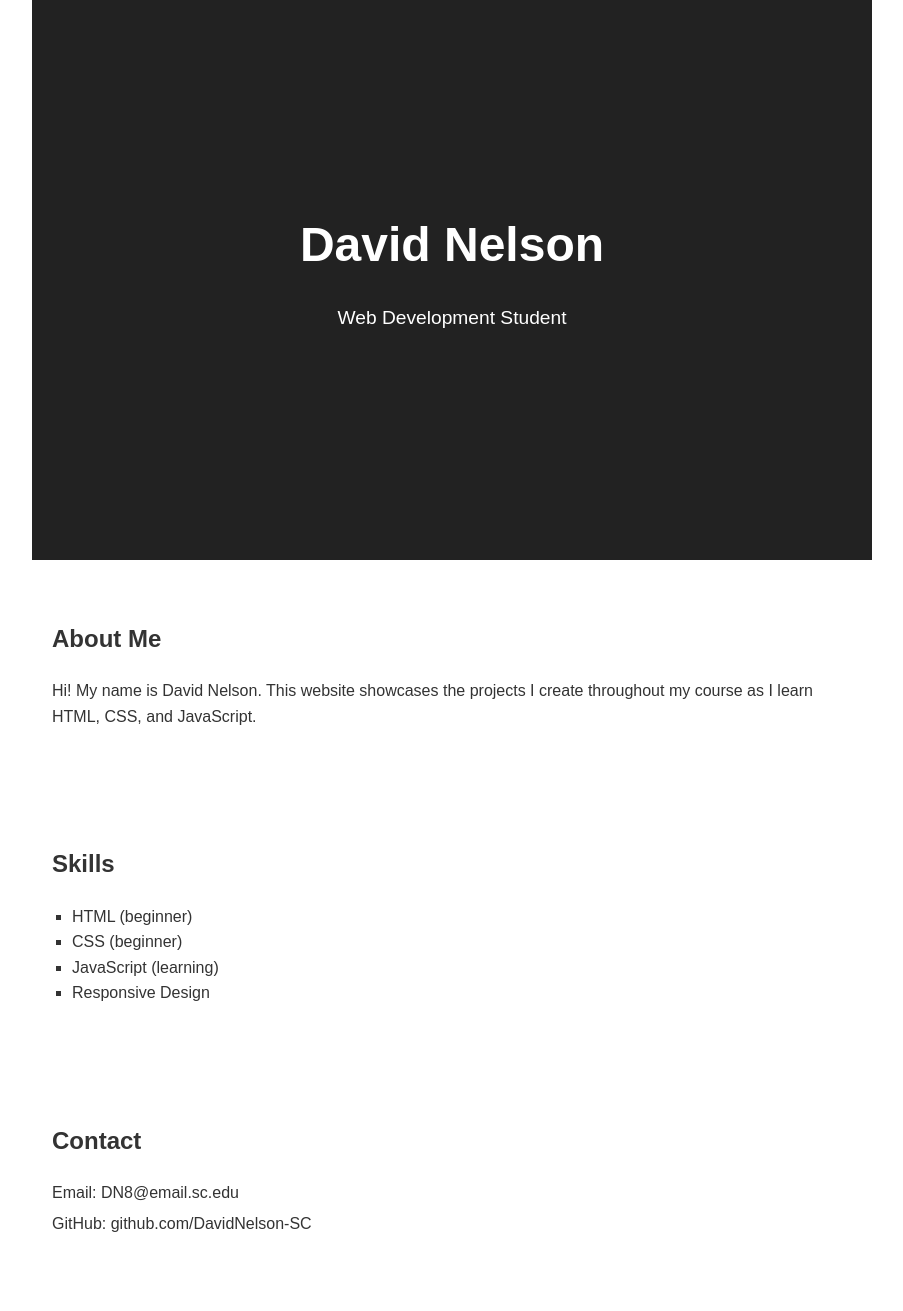
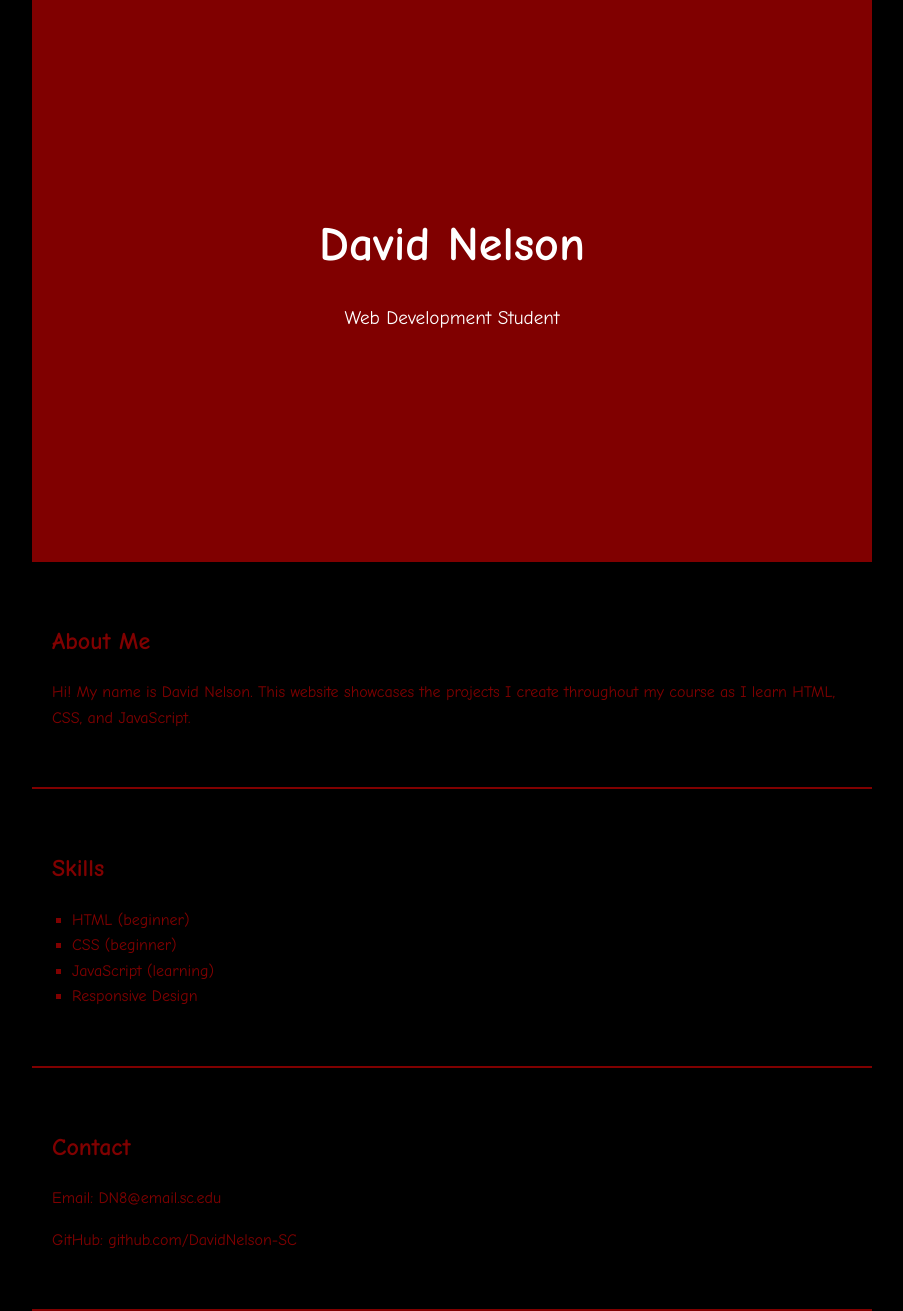
Before and after one commit to DavidNelson-SC/PERSONAL-PORTFOLIO, a plain HTML site: page index.html in a window 1280 px wide. Shown: the whole page, without its empty margins (188-1091 px from the left). Before the commit the page ends 1281 px from the top, so only its background shows below. Drawn offline with Linux system fonts and the light colour scheme.

Commit message:
Revise CSS styles for body and hero section
Updated global styles with new font, colors, and background.

```diff
--- a/style.css
+++ b/style.css
@@ -1,17 +1,17 @@
-/* Add you CSS here */
+/* Global Styles */
 body {
   margin: 0;
-  font-family: Arial, Helvetica, sans-serif;
+  font-family: "Comic Sans MS", "Comic Sans", cursive;
   line-height: 1.6;
-  color: #333;
+  color: #800000; /* Garnet text by default */
+  background-color: #000000; /* Black background */
 }
 
 /* HERO SECTION */
 .hero {
   height: 60vh;
-  background-color: #222; /* Placeholder if no image yet */
-  color: white;
-
+  background-color: #800000; /* Garnet background for hero */
+  color: #ffffff; /* White text for contrast */
   display: flex;
   flex-direction: column;
   justify-content: center;
@@ -33,6 +33,9 @@ section {
   padding: 40px 20px;
   max-width: 800px;
   margin: 0 auto;
+  color: #800000; /* Garnet text for sections */
+  background-color: #000000; /* Black background */
+  border-bottom: 2px solid #800000; /* Garnet divider */
 }
 
 /* BIO */
@@ -46,7 +49,6 @@ section {
   padding-left: 20px;
 }
 
-/* CONTACT */
-.contact p {
-  margin: 5px 0;
-}
+.skills li:hover {
+  color: #ffffff; /* Hover turns text white */
+  cursor
```
